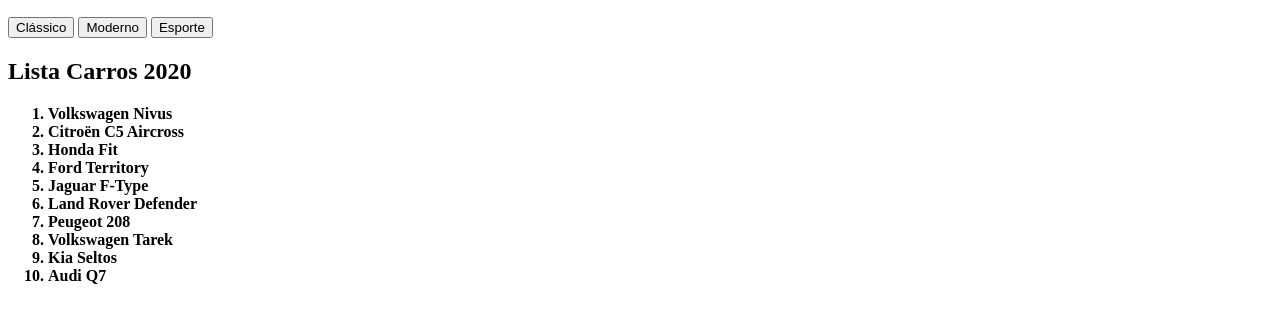
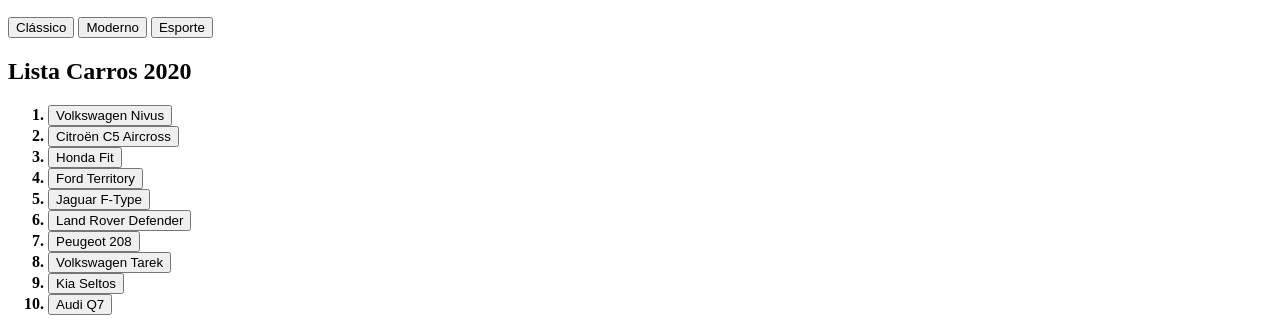
Before and after one commit to LauraLuz/AtividadeDataseTempos, a plain HTML site: page atividade/index.html in a window 1280 px wide. Shown: the part 530-861 px from the top of the page. Before the commit the page ends 831 px from the top, so only its background shows below. Drawn offline with Linux system fonts and the light colour scheme.

Commit message:
Update index.html

```diff
--- a/atividade/index.html
+++ b/atividade/index.html
@@ -66,16 +66,16 @@
     <div id="ex5">
         <h2>Lista Carros 2020</h2>
         <ol>
-            <li>Volkswagen Nivus</li>
-            <li>Citroën C5 Aircross</li>
-            <li>Honda Fit</li>
-            <li>Ford Territory</li>
-            <li>Jaguar F-Type</li>
-            <li>Land Rover Defender</li>
-            <li>Peugeot 208</li>
-            <li>Volkswagen Tarek</li>
-            <li>Kia Seltos</li>
-            <li>Audi Q7</li>
+            <li><button type="button" onclick="" id="Volkswagen Nivus">Volkswagen Nivus</button> </li>
+            <li><button type="button" onclick="" id="Citroën C5 Aircross">Citroën C5 Aircross</button></li>
+            <li><button type="button" onclick="" id="Honda Fit">Honda Fit</button></li>
+            <li><button type="button" onclick="" id="Ford Territory">Ford Territory</button></li>
+            <li><button type="button" onclick="" id="Jaguar F-Type">Jaguar F-Type</button></li>
+            <li><button type="button" onclick="" id="Land Rover Defender">Land Rover Defender</button></li>
+            <li><button type="button" onclick="" id="Peugeot 208">Peugeot 208</button></li>
+            <li><button type="button" onclick="" id="Volkswagen Tarek">Volkswagen Tarek</button></li>
+            <li><button type="button" onclick="" id="Kia Seltos">Kia Seltos</button></li>
+            <li><button type="button" onclick="" id="Audi Q7">Audi Q7</button></li>
         </ol>
     </div>
 
```
